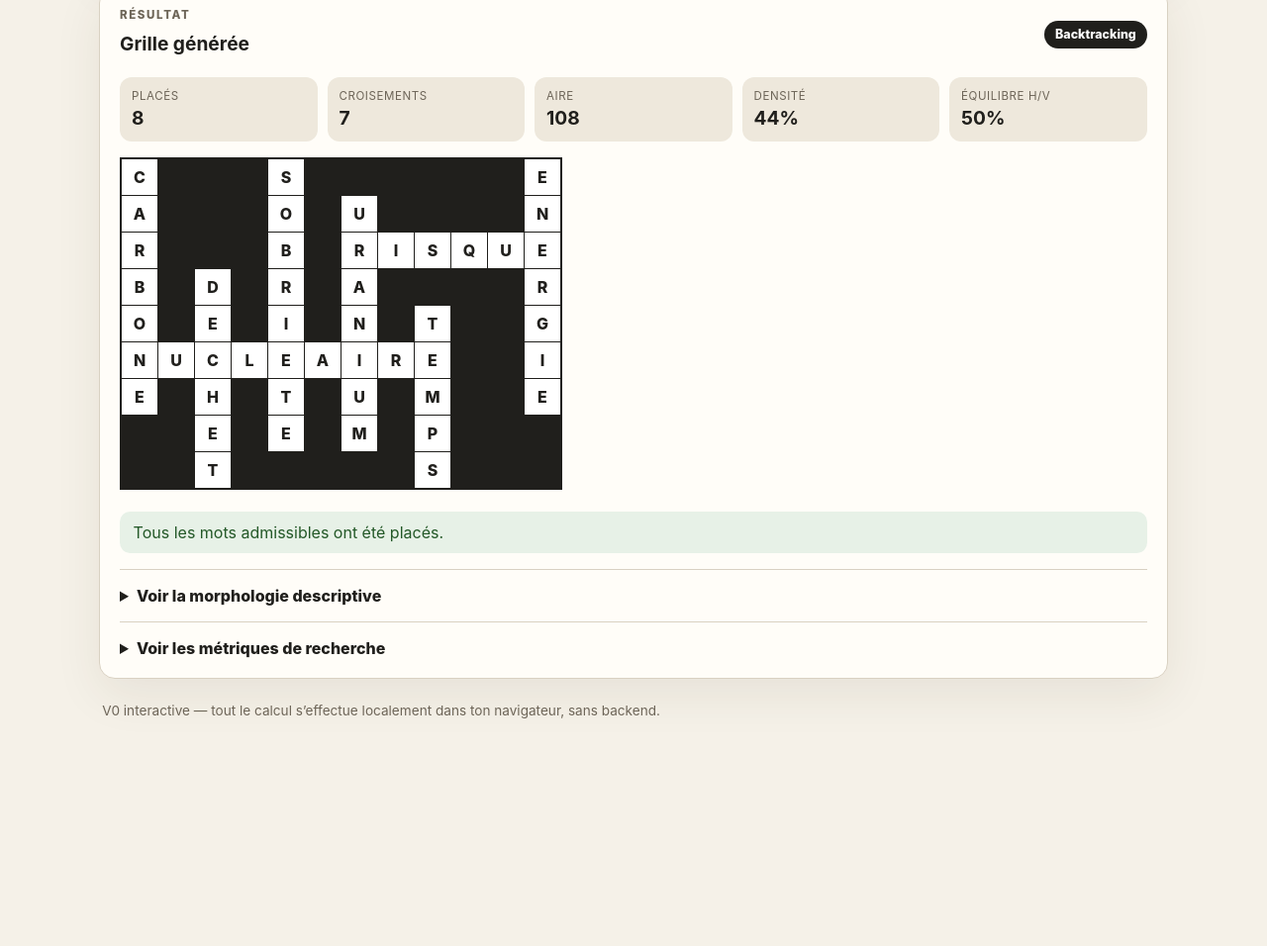
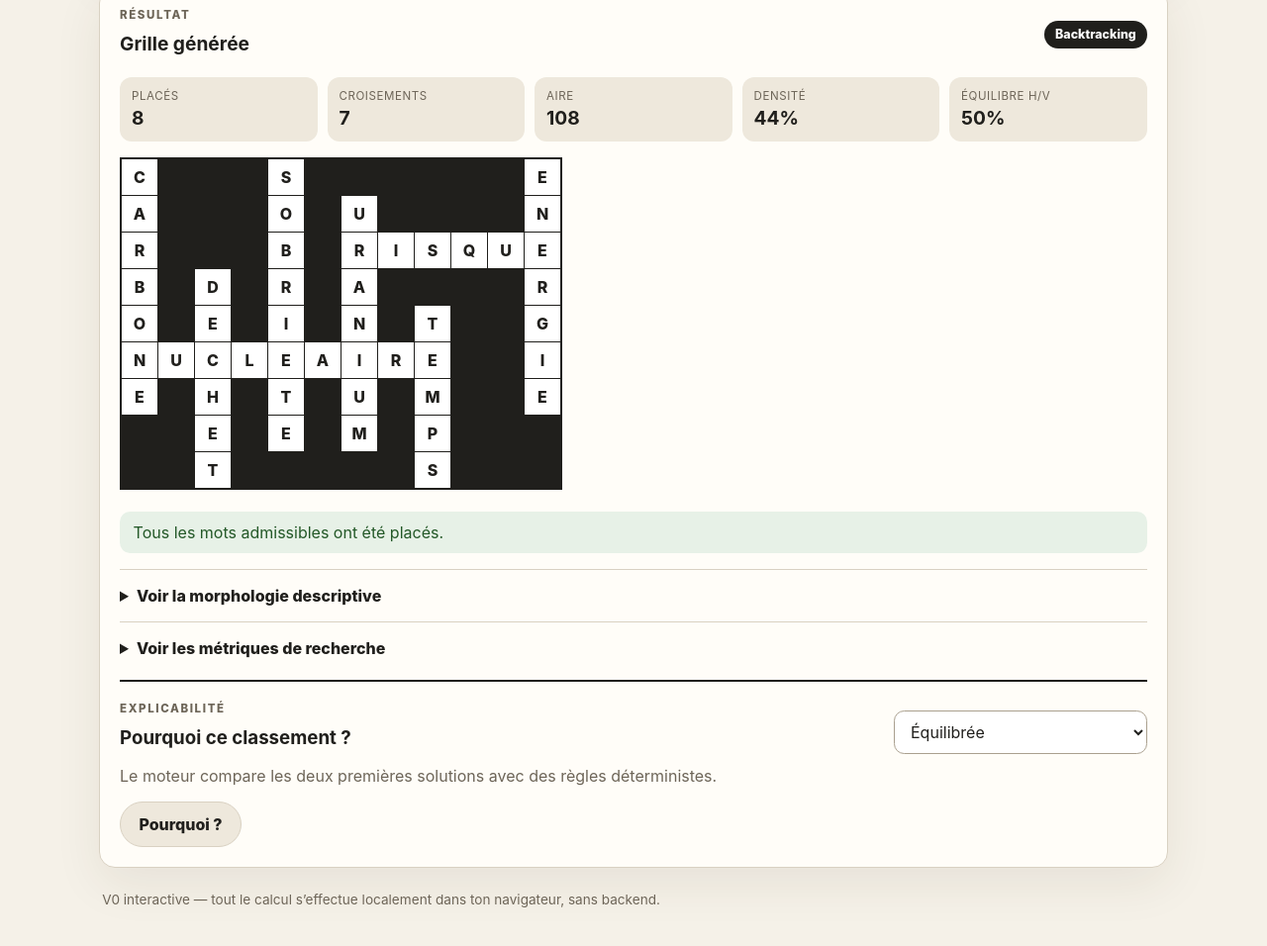
Before and after one commit to gotoo77/Cruciverbalis, a website built with Vite: page index.html in a window 1280 px wide. Shown: the part 1568-2524 px from the top of the page at 99% size. Before the commit the page ends 2340 px from the top, so only its background shows below. Built offline with nearby package versions, Linux system fonts and the light colour scheme.

Commit message:
feat: wire decision explainer into the playground

```diff
--- a/index.html
+++ b/index.html
@@ -5,6 +5,7 @@
     <meta name="viewport" content="width=device-width, initial-scale=1.0" />
     <meta name="description" content="Cruciverbalis — forge de mots croisés de qualité" />
     <link rel="stylesheet" href="/src/dataset-catalog.css" />
+    <link rel="stylesheet" href="/src/decision-explainer.css" />
     <title>Cruciverbalis</title>
   </head>
   <body>
@@ -13,5 +14,6 @@
     <script type="module" src="/src/word-set-playground.ts"></script>
     <script type="module" src="/src/dataset-catalog.ts"></script>
     <script type="module" src="/src/search-observatory.ts"></script>
+    <script type="module" src="/src/decision-explainer.ts"></script>
   </body>
 </html>
```
